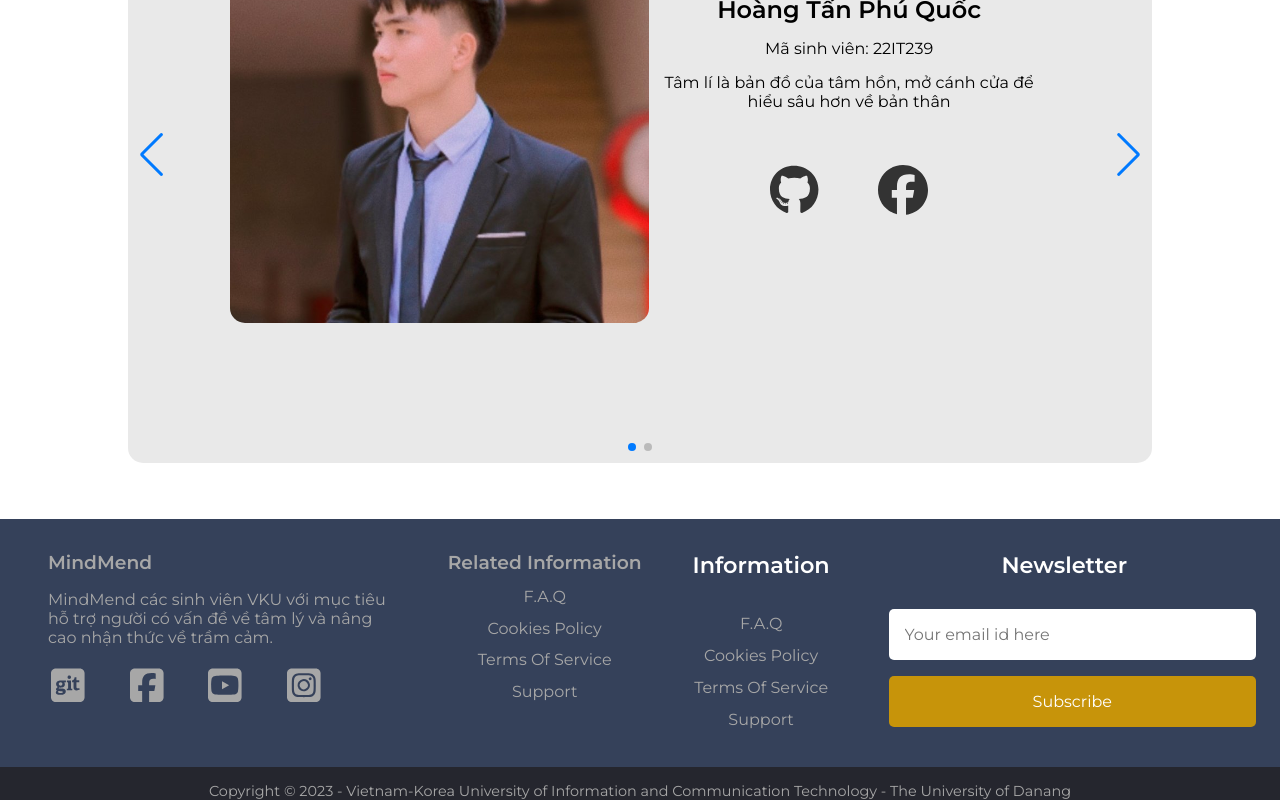
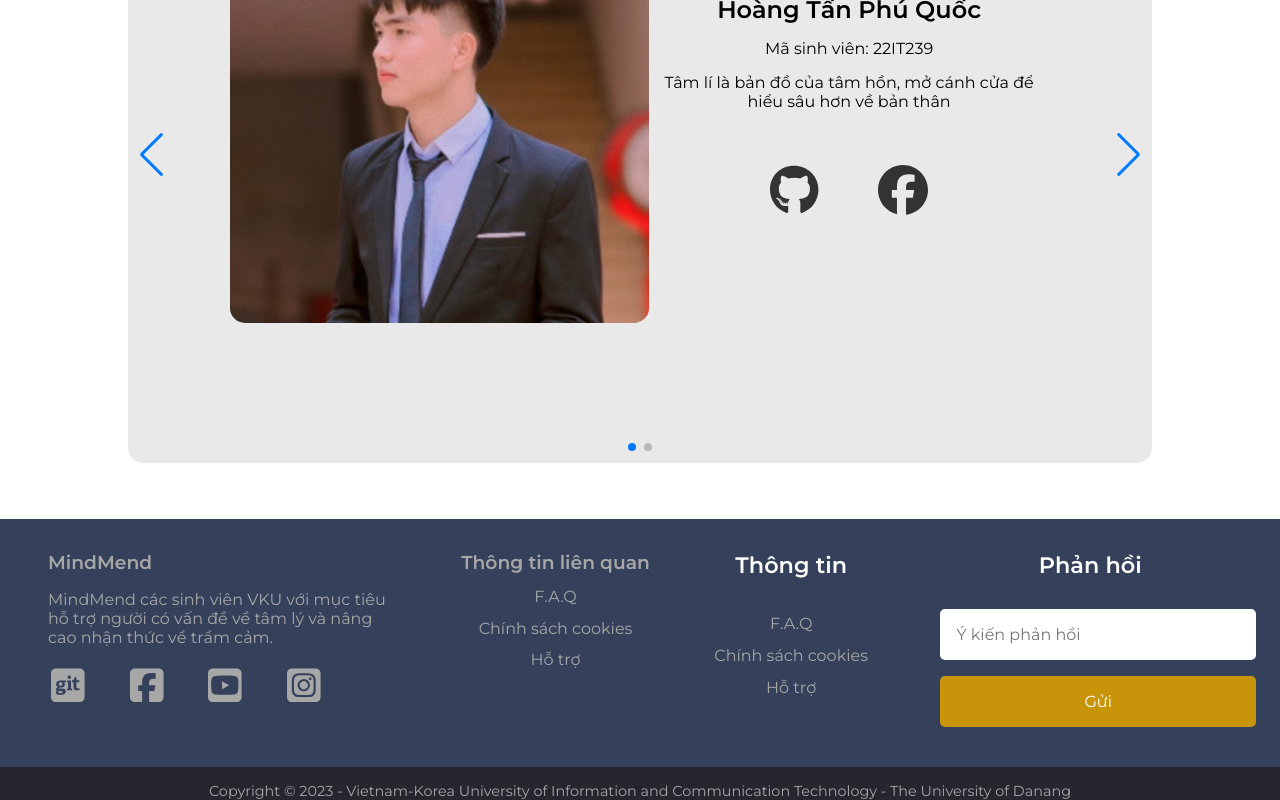
Before and after one commit to bobaonhan123/mind-mend, a React (Create React App) app: page /about-us in a window 1280 px wide. Shown: the part 1081-1881 px from the top of the page. Built offline with nearby package versions, Linux system fonts and the light colour scheme.

Commit message:
updated footer

```diff
--- a/src/Components/Footer.js
+++ b/src/Components/Footer.js
@@ -22,45 +22,39 @@ function Footer() {
                 </div>
                 {/* Related Information */}
                 <div className="related__info">
-                    <h3>Related Information</h3>
+                    <h3>Thông tin liên quan</h3>
                     <ul>
                         <li>
                             <a href="#faq">F.A.Q</a>
                         </li>
                         <li>
-                            <a href="#cookies-policy">Cookies Policy</a>
+                            <a href="#cookies-policy">Chính sách cookies</a>
                         </li>
                         <li>
-                            <a href="#terms-of-services">Terms Of Service</a>
-                        </li>
-                        <li>
-                            <a href="#support">Support</a>
+                            <a href="#support">Hỗ trợ</a>
                         </li>
                     </ul>
                 </div>
                 <div className="related__info">
-                    <h3 className='heading'>Information</h3>
+                    <h3 className='heading'>Thông tin</h3>
                     <ul>
                         <li>
                             <a href="#faq">F.A.Q</a>
                         </li>
                         <li>
-                            <a href="#cookies-policy">Cookies Policy</a>
+                            <a href="#cookies-policy">Chính sách cookies</a>
                         </li>
                         <li>
-                            <a href="#terms-of-services">Terms Of Service</a>
-                        </li>
-                        <li>
-                            <a href="#support">Support</a>
+                            <a href="#support">Hỗ trợ</a>
                         </li>
                     </ul>
                 </div>
                 {/* Feedback Form */}
                 <div className="feedback__section">
-                    <h3 className='heading'>Newsletter</h3>
+                    <h3 className='heading'>Phản hồi</h3>
                     <div>
-                        <input type="email" placeholder="Your email id here" />
-                        <button>Subscribe</button>
+                        <input type="text" placeholder="Ý kiến phản hồi" />
+                        <button>Gửi</button>
                     </div>
                 </div>
             </div>
```
